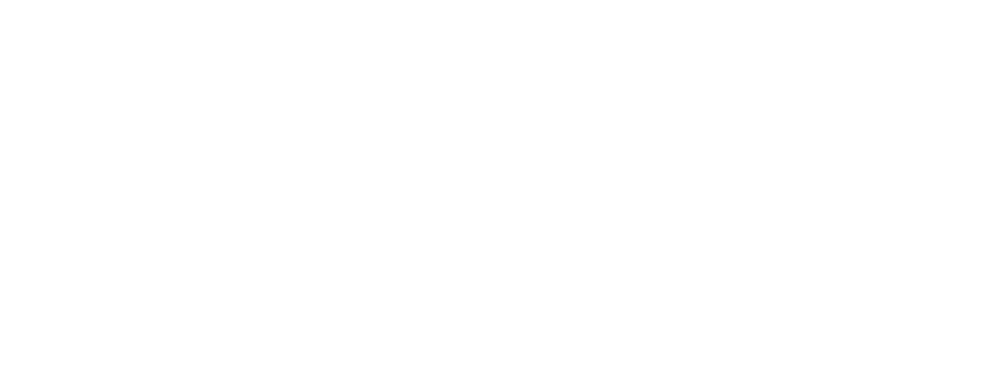
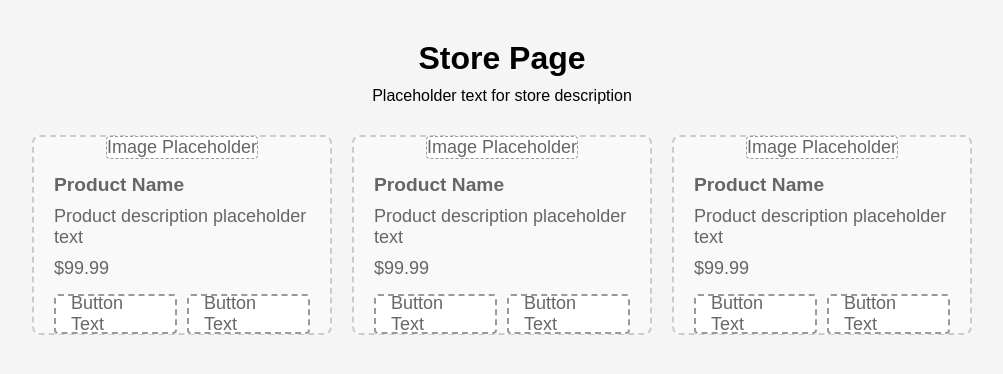
Before and after one commit to Mathijs-04/The-Adventurers-Armory, a Vue app: page / in a window 1280 px wide. Shown: the top 374 px of the page, without its empty margins (138-1141 px from the left). Built offline with nearby package versions, Linux system fonts and the light colour scheme.

Commit message:
Updated basic structure and layout

```diff
--- a/src/App.vue
+++ b/src/App.vue
@@ -1,11 +1,19 @@
 <script setup>
-
+import Store from './components/Store.vue';
 </script>
 
 <template>
-
+  <div id="app">
+    <Store />
+  </div>
 </template>
 
 <style scoped>
-
+#app {
+  display: flex;
+  justify-content: center;
+  min-height: 100vh;
+  background: #f5f5f5;
+  padding: 20px;
+}
 </style>
--- /dev/null
+++ b/src/components/Button.vue
@@ -0,0 +1,19 @@
+<template>
+  <div class="button">
+    <span>Button Text</span>
+  </div>
+</template>
+
+<style scoped>
+.button {
+  display: flex;
+  align-items: center;
+  justify-content: center;
+  height: 40px;
+  border: 2px dashed #999;
+  border-radius: 4px;
+  background: white;
+  cursor: pointer;
+  padding: 0 15px;
+}
+</style>
--- /dev/null
+++ b/src/components/ProductCard.vue
@@ -0,0 +1,79 @@
+<script setup>
+import Button from './Button.vue'
+</script>
+
+<template>
+  <div class="product-card">
+    <div class="product-image">
+      <div>Image Placeholder</div>
+    </div>
+
+    <div class="product-info">
+      <h3>Product Name</h3>
+      <p>Product description placeholder text</p>
+      <p>$99.99</p>
+    </div>
+
+    <div class="product-buttons">
+      <Button />
+      <Button />
+    </div>
+  </div>
+</template>
+
+<style scoped>
+.product-card {
+  display: flex;
+  flex-direction: column;
+  width: 300px;
+  border: 2px dashed #ccc;
+  border-radius: 8px;
+  padding: 20px;
+  background: #f9f9f9;
+  gap: 15px;
+}
+
+.product-image {
+  display: flex;
+  align-items: center;
+  justify-content: center;
+  height: 150px;
+  border: 1px dashed #999;
+  border-radius: 4px;
+  background: white;
+}
+
+.product-info {
+  display: flex;
+  flex-direction: column;
+  gap: 10px;
+  flex: 1;
+}
+
+.product-info h3 {
+  margin: 0;
+  font-size: 1.2rem;
+}
+
+.product-info p {
+  margin: 0;
+  color: #666;
+}
+
+.product-buttons {
+  display: flex;
+  gap: 10px;
+}
+
+.button {
+  display: flex;
+  align-items: center;
+  justify-content: center;
+  flex: 1;
+  height: 40px;
+  border: 2px dashed #999;
+  border-radius: 4px;
+  background: white;
+  cursor: pointer;
+}
+</style>
--- /dev/null
+++ b/src/components/Store.vue
@@ -0,0 +1,58 @@
+<script setup>
+import ProductCard from './ProductCard.vue'
+</script>
+
+<template>
+  <div class="store">
+    <div class="store-header">
+      <h1>Store Page</h1>
+      <p>Placeholder text for store description</p>
+    </div>
+
+    <div class="products-container">
+      <ProductCard />
+      <ProductCard />
+      <ProductCard />
+    </div>
+  </div>
+</template>
+
+<style scoped>
+.store {
+  display: flex;
+  flex-direction: column;
+  min-height: 100vh;
+  padding: 20px;
+}
+
+.store-header {
+  display: flex;
+  flex-direction: column;
+  align-items: center;
+  margin-bottom: 30px;
+}
+
+.store-header h1 {
+  margin-bottom: 10px;
+}
+
+.products-container {
+  display: flex;
+  flex-wrap: wrap;
+  gap: 20px;
+  justify-content: center;
+}
+
+.product-card {
+  display: flex;
+  align-items: center;
+  justify-content: center;
+  width: 300px;
+  height: 200px;
+  border: 2px dashed #ccc;
+  border-radius: 8px;
+  background: #f9f9f9;
+  font-size: 18px;
+  color: #666;
+}
+</style>
--- a/src/style.css
+++ b/src/style.css
@@ -1,79 +1,10 @@
-:root {
-  font-family: system-ui, Avenir, Helvetica, Arial, sans-serif;
-  line-height: 1.5;
-  font-weight: 400;
-
-  color-scheme: light dark;
-  color: rgba(255, 255, 255, 0.87);
-  background-color: #242424;
-
-  font-synthesis: none;
-  text-rendering: optimizeLegibility;
-  -webkit-font-smoothing: antialiased;
-  -moz-osx-font-smoothing: grayscale;
-}
-
-a {
-  font-weight: 500;
-  color: #646cff;
-  text-decoration: inherit;
-}
-a:hover {
-  color: #535bf2;
+/* Global styles */
+* {
+  box-sizing: border-box;
+  margin: 0;
+  padding: 0;
 }
 
 body {
-  margin: 0;
-  display: flex;
-  place-items: center;
-  min-width: 320px;
-  min-height: 100vh;
+  font-family: Arial, sans-serif;
 }
-
-h1 {
-  font-size: 3.2em;
-  line-height: 1.1;
-}
-
-button {
-  border-radius: 8px;
-  border: 1px solid transparent;
-  padding: 0.6em 1.2em;
-  font-size: 1em;
-  font-weight: 500;
-  font-family: inherit;
-  background-color: #1a1a1a;
-  cursor: pointer;
-  transition: border-color 0.25s;
-}
-button:hover {
-  border-color: #646cff;
-}
-button:focus,
-button:focus-visible {
-  outline: 4px auto -webkit-focus-ring-color;
-}
-
-.card {
-  padding: 2em;
-}
-
-#app {
-  max-width: 1280px;
-  margin: 0 auto;
-  padding: 2rem;
-  text-align: center;
-}
-
-@media (prefers-color-scheme: light) {
-  :root {
-    color: #213547;
-    background-color: #ffffff;
-  }
-  a:hover {
-    color: #747bff;
-  }
-  button {
-    background-color: #f9f9f9;
-  }
-}
```
